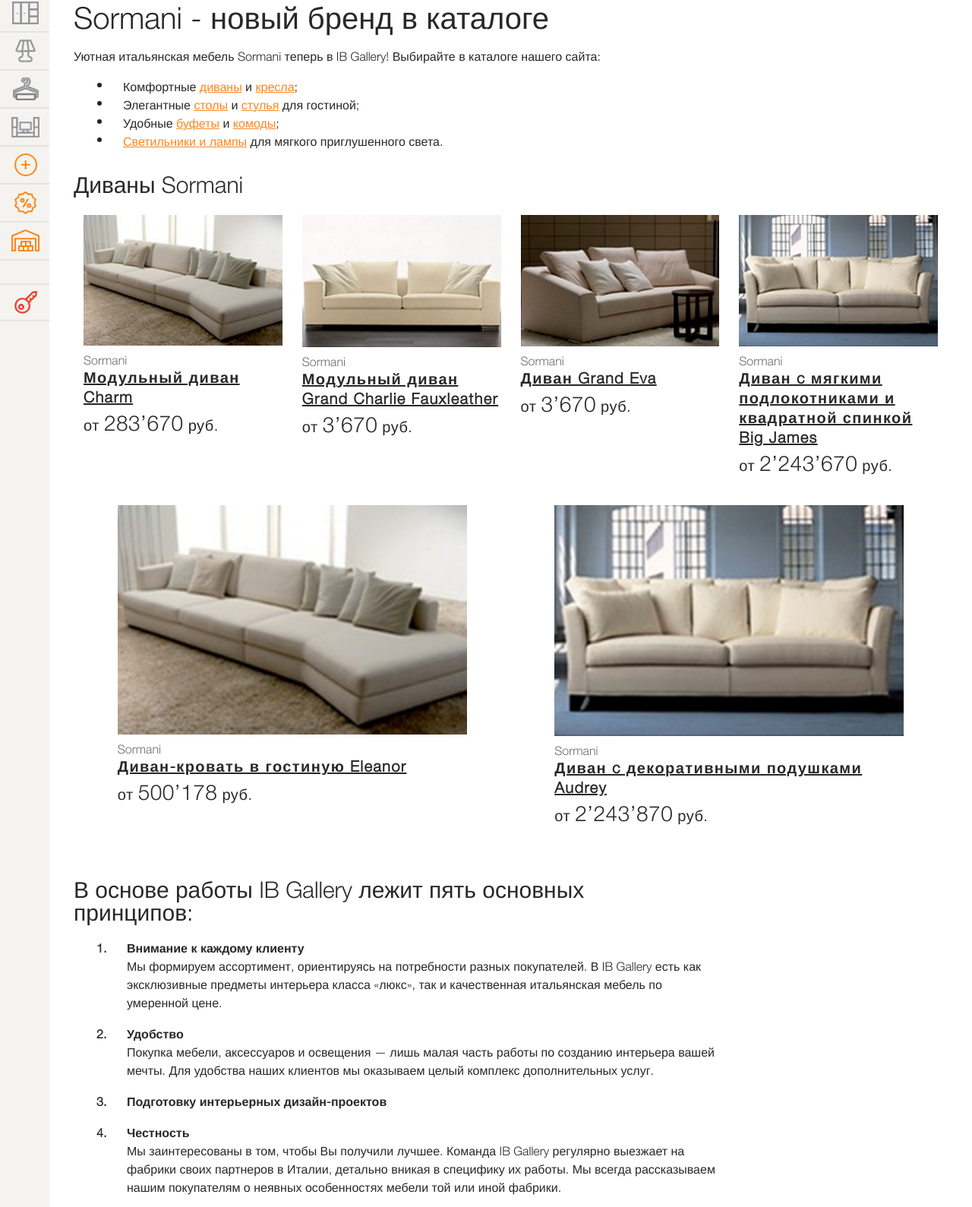
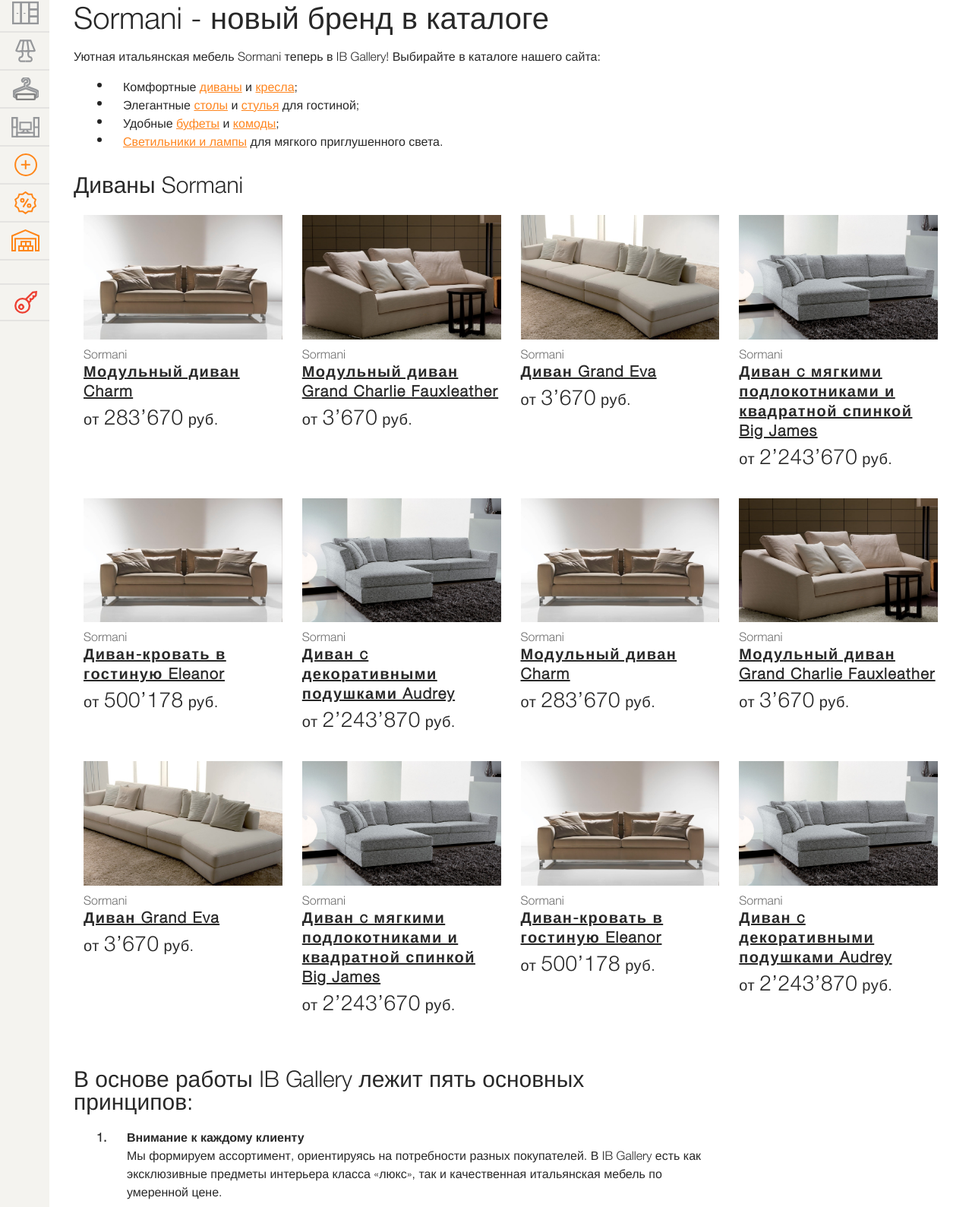
Before and after one commit to greencityarcher/ibgallery, a web app: file index.html in a window 1280 px wide. Shown: the part 377-1966 px from the top of the page at 76% size. Run offline with its HTML, style and script files only (its server is not run), Linux system fonts and the light colour scheme; some web fonts are replaced.

Commit message:
Заменила картинки каталога на более подходящие

```diff
--- a/index.html
+++ b/index.html
@@ -643,37 +643,73 @@
               <h3>Диваны Sormani</h3>
               <section class="catalog">
                                 <div class="good">
-                                  <div class="good__base-info"><a class="good__link" href="#"><img class="good__photo" src="img/good-4.png" alt=""><span class="good__id"># 12456</span><span class="good__zoom"></span></a><span class="good__brand">Sormani</span><a class="good__name-link" href="#">Модульный диван Charm</a><span class="good__price">от <span class="good__price-value">283’670</span> руб.</span></div>
+                                  <div class="good__base-info"><a class="good__link" href="#"><img class="good__photo" src="img/good-4.jpg" alt=""><span class="good__id"># 12456</span><span class="good__zoom"></span></a><span class="good__brand">Sormani</span><a class="good__name-link" href="#">Модульный диван Charm</a><span class="good__price">от <span class="good__price-value">283’670</span> руб.</span></div>
                                   <div class="good__info">
                                     <p class="good__description">Кожаный диван с деревяной основой и алюминиевыми ножками</p><a class="good__to-liked" href="#">Добавить в избранное </a>
                                   </div>
                                 </div>
                                 <div class="good">
-                                  <div class="good__base-info"><a class="good__link" href="#"><img class="good__photo" src="img/good-1.png" alt=""><span class="good__id"># 65434</span><span class="good__zoom"></span></a><span class="good__brand">Sormani</span><a class="good__name-link" href="#">Модульный диван Grand Charlie Fauxleather</a><span class="good__price">от <span class="good__price-value">3’670</span> руб.</span></div>
+                                  <div class="good__base-info"><a class="good__link" href="#"><img class="good__photo" src="img/good-1.jpg" alt=""><span class="good__id"># 65434</span><span class="good__zoom"></span></a><span class="good__brand">Sormani</span><a class="good__name-link" href="#">Модульный диван Grand Charlie Fauxleather</a><span class="good__price">от <span class="good__price-value">3’670</span> руб.</span></div>
                                   <div class="good__info">
                                     <p class="good__description">Кожаный диван с деревяной основой и алюминиевыми ножками в двадцати вариантах цвета и десяти вариантах конфигурации</p><a class="good__to-liked" href="#">Добавить в избранное </a>
                                   </div>
                                 </div>
                                 <div class="good">
-                                  <div class="good__base-info"><a class="good__link" href="#"><img class="good__photo" src="img/good-2.png" alt=""><span class="good__id"># 434</span><span class="good__zoom"></span></a><span class="good__brand">Sormani</span><a class="good__name-link" href="#">Диван Grand Eva</a><span class="good__price">от <span class="good__price-value">3’670</span> руб.</span></div>
+                                  <div class="good__base-info"><a class="good__link" href="#"><img class="good__photo" src="img/good-2.jpg" alt=""><span class="good__id"># 434</span><span class="good__zoom"></span></a><span class="good__brand">Sormani</span><a class="good__name-link" href="#">Диван Grand Eva</a><span class="good__price">от <span class="good__price-value">3’670</span> руб.</span></div>
                                   <div class="good__info">
                                     <p class="good__description">Лаконичный диван в гостиную</p><a class="good__to-liked" href="#">Добавить в избранное </a>
                                   </div>
                                 </div>
                                 <div class="good">
-                                  <div class="good__base-info"><a class="good__link" href="#"><img class="good__photo" src="img/good-3.png" alt=""><span class="good__id"># 43888</span><span class="good__zoom"></span></a><span class="good__brand">Sormani</span><a class="good__name-link" href="#">Диван c мягкими подлокотниками и квадратной спинкой Big James</a><span class="good__price">от <span class="good__price-value">2’243’670</span> руб.</span></div>
+                                  <div class="good__base-info"><a class="good__link" href="#"><img class="good__photo" src="img/good-3.jpg" alt=""><span class="good__id"># 43888</span><span class="good__zoom"></span></a><span class="good__brand">Sormani</span><a class="good__name-link" href="#">Диван c мягкими подлокотниками и квадратной спинкой Big James</a><span class="good__price">от <span class="good__price-value">2’243’670</span> руб.</span></div>
                                   <div class="good__info">
                                     <p class="good__description">Роскошный диван премиум-класса из натуральной кожи австралийского кенгуру и отделкой ценными породами дерева</p><a class="good__to-liked" href="#">Добавить в избранное </a>
                                   </div>
                                 </div>
                                 <div class="good">
-                                  <div class="good__base-info"><a class="good__link" href="#"><img class="good__photo" src="img/good-4.png" alt=""><span class="good__id"># 28</span><span class="good__zoom"></span></a><span class="good__brand">Sormani</span><a class="good__name-link" href="#">Диван-кровать в гостиную Eleanor</a><span class="good__price">от <span class="good__price-value">500’178</span> руб.</span></div>
+                                  <div class="good__base-info"><a class="good__link" href="#"><img class="good__photo" src="img/good-4.jpg" alt=""><span class="good__id"># 28</span><span class="good__zoom"></span></a><span class="good__brand">Sormani</span><a class="good__name-link" href="#">Диван-кровать в гостиную Eleanor</a><span class="good__price">от <span class="good__price-value">500’178</span> руб.</span></div>
                                   <div class="good__info">
                                     <p class="good__description">Раскладной диван</p><a class="good__to-liked" href="#">Добавить в избранное </a>
                                   </div>
                                 </div>
                                 <div class="good">
-                                  <div class="good__base-info"><a class="good__link" href="#"><img class="good__photo" src="img/good-3.png" alt=""><span class="good__id"># 1213</span><span class="good__zoom"></span></a><span class="good__brand">Sormani</span><a class="good__name-link" href="#">Диван c декоративными подушками  Audrey</a><span class="good__price">от <span class="good__price-value">2’243’870</span> руб.</span></div>
+                                  <div class="good__base-info"><a class="good__link" href="#"><img class="good__photo" src="img/good-3.jpg" alt=""><span class="good__id"># 1213</span><span class="good__zoom"></span></a><span class="good__brand">Sormani</span><a class="good__name-link" href="#">Диван c декоративными подушками  Audrey</a><span class="good__price">от <span class="good__price-value">2’243’870</span> руб.</span></div>
+                                  <div class="good__info">
+                                    <p class="good__description">Роскошный диван премиум-класса c подушками из натурального пуха.</p><a class="good__to-liked" href="#">Добавить в избранное </a>
+                                  </div>
+                                </div>
+                                <div class="good">
+                                  <div class="good__base-info"><a class="good__link" href="#"><img class="good__photo" src="img/good-4.jpg" alt=""><span class="good__id"># 12456</span><span class="good__zoom"></span></a><span class="good__brand">Sormani</span><a class="good__name-link" href="#">Модульный диван Charm</a><span class="good__price">от <span class="good__price-value">283’670</span> руб.</span></div>
+                                  <div class="good__info">
+                                    <p class="good__description">Кожаный диван с деревяной основой и алюминиевыми ножками</p><a class="good__to-liked" href="#">Добавить в избранное </a>
+                                  </div>
+                                </div>
+                                <div class="good">
+                                  <div class="good__base-info"><a class="good__link" href="#"><img class="good__photo" src="img/good-1.jpg" alt=""><span class="good__id"># 65434</span><span class="good__zoom"></span></a><span class="good__brand">Sormani</span><a class="good__name-link" href="#">Модульный диван Grand Charlie Fauxleather</a><span class="good__price">от <span class="good__price-value">3’670</span> руб.</span></div>
+                                  <div class="good__info">
+                                    <p class="good__description">Кожаный диван с деревяной основой и алюминиевыми ножками в двадцати вариантах цвета и десяти вариантах конфигурации</p><a class="good__to-liked" href="#">Добавить в избранное </a>
+                                  </div>
+                                </div>
+                                <div class="good">
+                                  <div class="good__base-info"><a class="good__link" href="#"><img class="good__photo" src="img/good-2.jpg" alt=""><span class="good__id"># 434</span><span class="good__zoom"></span></a><span class="good__brand">Sormani</span><a class="good__name-link" href="#">Диван Grand Eva</a><span class="good__price">от <span class="good__price-value">3’670</span> руб.</span></div>
+                                  <div class="good__info">
+                                    <p class="good__description">Лаконичный диван в гостиную</p><a class="good__to-liked" href="#">Добавить в избранное </a>
+                                  </div>
+                                </div>
+                                <div class="good">
+                                  <div class="good__base-info"><a class="good__link" href="#"><img class="good__photo" src="img/good-3.jpg" alt=""><span class="good__id"># 43888</span><span class="good__zoom"></span></a><span class="good__brand">Sormani</span><a class="good__name-link" href="#">Диван c мягкими подлокотниками и квадратной спинкой Big James</a><span class="good__price">от <span class="good__price-value">2’243’670</span> руб.</span></div>
+                                  <div class="good__info">
+                                    <p class="good__description">Роскошный диван премиум-класса из натуральной кожи австралийского кенгуру и отделкой ценными породами дерева</p><a class="good__to-liked" href="#">Добавить в избранное </a>
+                                  </div>
+                                </div>
+                                <div class="good">
+                                  <div class="good__base-info"><a class="good__link" href="#"><img class="good__photo" src="img/good-4.jpg" alt=""><span class="good__id"># 28</span><span class="good__zoom"></span></a><span class="good__brand">Sormani</span><a class="good__name-link" href="#">Диван-кровать в гостиную Eleanor</a><span class="good__price">от <span class="good__price-value">500’178</span> руб.</span></div>
+                                  <div class="good__info">
+                                    <p class="good__description">Раскладной диван</p><a class="good__to-liked" href="#">Добавить в избранное </a>
+                                  </div>
+                                </div>
+                                <div class="good">
+                                  <div class="good__base-info"><a class="good__link" href="#"><img class="good__photo" src="img/good-3.jpg" alt=""><span class="good__id"># 1213</span><span class="good__zoom"></span></a><span class="good__brand">Sormani</span><a class="good__name-link" href="#">Диван c декоративными подушками  Audrey</a><span class="good__price">от <span class="good__price-value">2’243’870</span> руб.</span></div>
                                   <div class="good__info">
                                     <p class="good__description">Роскошный диван премиум-класса c подушками из натурального пуха.</p><a class="good__to-liked" href="#">Добавить в избранное </a>
                                   </div>
--- a/pug/index.pug
+++ b/pug/index.pug
@@ -74,6 +74,7 @@
               h3 Диваны Sormani
               section.catalog
                 include partials/good.pug
+                include partials/good.pug
 
               h3 В основе работы IB Gallery лежит пять основных принципов:
               ol.order-list
--- a/pug/partials/good.pug
+++ b/pug/partials/good.pug
@@ -1,4 +1,4 @@
-- var goodData = [{image: "img/good-4.png", id: 12456, name: "Модульный диван Charm", price: "283’670", description: "Кожаный диван с деревяной основой и алюминиевыми ножками"},{image: "img/good-1.png", id: 65434, name: "Модульный диван Grand Charlie Fauxleather", price: "3’670", description: "Кожаный диван с деревяной основой и алюминиевыми ножками в двадцати вариантах цвета и десяти вариантах конфигурации"},{image: "img/good-2.png", id: "434", name: "Диван Grand Eva", price: "3’670", description: "Лаконичный диван в гостиную"},{image: "img/good-3.png", id: "43888", name: "Диван c мягкими подлокотниками и квадратной спинкой Big James", price: "2’243’670", description: "Роскошный диван премиум-класса из натуральной кожи австралийского кенгуру и отделкой ценными породами дерева"},{image: "img/good-4.png", id: "28", name: "Диван-кровать в гостиную Eleanor", price: "500’178",description: "Раскладной диван"},{image: "img/good-3.png", id:"1213", name: "Диван c декоративными подушками  Audrey", price:"2’243’870", description: "Роскошный диван премиум-класса c подушками из натурального пуха."}];
+- var goodData = [{image: "img/good-4.jpg", id: 12456, name: "Модульный диван Charm", price: "283’670", description: "Кожаный диван с деревяной основой и алюминиевыми ножками"},{image: "img/good-1.jpg", id: 65434, name: "Модульный диван Grand Charlie Fauxleather", price: "3’670", description: "Кожаный диван с деревяной основой и алюминиевыми ножками в двадцати вариантах цвета и десяти вариантах конфигурации"},{image: "img/good-2.jpg", id: "434", name: "Диван Grand Eva", price: "3’670", description: "Лаконичный диван в гостиную"},{image: "img/good-3.jpg", id: "43888", name: "Диван c мягкими подлокотниками и квадратной спинкой Big James", price: "2’243’670", description: "Роскошный диван премиум-класса из натуральной кожи австралийского кенгуру и отделкой ценными породами дерева"},{image: "img/good-4.jpg", id: "28", name: "Диван-кровать в гостиную Eleanor", price: "500’178",description: "Раскладной диван"},{image: "img/good-3.jpg", id:"1213", name: "Диван c декоративными подушками  Audrey", price:"2’243’870", description: "Роскошный диван премиум-класса c подушками из натурального пуха."}];
 
 mixin good(item)
   .good
```
Also changed, not shown: img/good-1.jpg, img/good-2.jpg, img/good-3.jpg, img/good-4.jpg, img/good-5.jpg.
